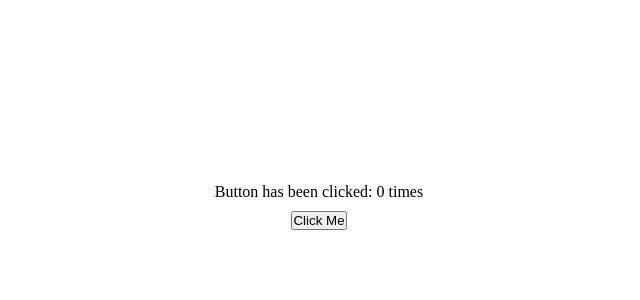
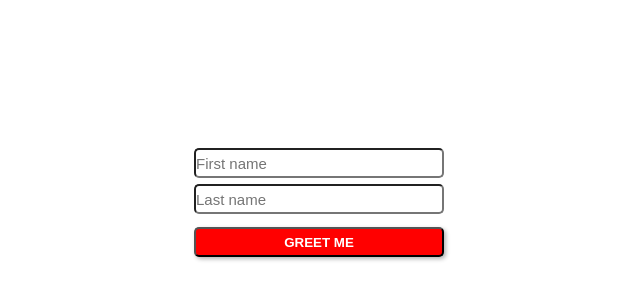
Before and after one commit to Huuduc2707/reactjs-exercise, a React (Create React App) app: page / in a window 1280 px wide. Shown: the part 194-494 px from the top of the page, without its empty margins (321-961 px from the left). Built offline with nearby package versions, Linux system fonts and the light colour scheme.

Commit message:
Completed exercise 5

```diff
--- a/src/App.tsx
+++ b/src/App.tsx
@@ -1,4 +1,4 @@
-import Exercise4 from "./components/Exercise4";
+import Exercise5 from "./components/Exercise5";
 export default function App(): JSX.Element{
-    return <Exercise4 />;
+    return <Exercise5 />;
 }
--- /dev/null
+++ b/src/components/Exercise5.tsx
@@ -0,0 +1,18 @@
+import '../style/exercise5.css';
+export default function Exercise5(){
+    function displayText(): void{
+        let inputList = document.getElementsByTagName('input');
+        if(!inputList[0].value || !inputList[1].value) document.getElementById('display-result')!.innerHTML = 'Missing information!';
+        else document.getElementById('display-result')!.innerHTML = `Hello, ${inputList[0].value} ${inputList[1].value}`;
+    }
+    return(
+        <div>
+            <form onSubmit={(e: React.FormEvent):void => e.preventDefault()}>
+                <input type="text" placeholder="First name"/>
+                <input type="text" placeholder="Last name" />
+                <input type="submit" value="GREET ME" onClick={displayText}/>
+            </form>
+            <p id="display-result"></p>
+        </div>
+    );
+}
--- /dev/null
+++ b/src/style/exercise5.css
@@ -0,0 +1,41 @@
+html{
+    height: 100%;
+}
+
+body{
+    height: 100%;
+    display: flex;
+    justify-content: center;
+    align-items: center;
+}
+
+div{
+    display: flex;
+    flex-direction: column;
+    align-items: center;
+}
+
+form{
+    display: flex;
+    flex-direction: column;
+    margin-bottom: 10px;
+}
+
+input[type='text']{
+    margin: 3px auto;
+    height: 30px;
+    width: 250px;
+    font-size: 15px;
+    border-radius: 5px;
+}
+
+input[type='submit']{
+    margin-top: 10px;
+    height: 30px;
+    border-radius: 5px;
+    color: white;
+    background-color: red;
+    font-weight: 600;
+    cursor: pointer;
+    box-shadow: 2px 2px 4px rgba(0, 0, 0, 0.3);
+}
```
